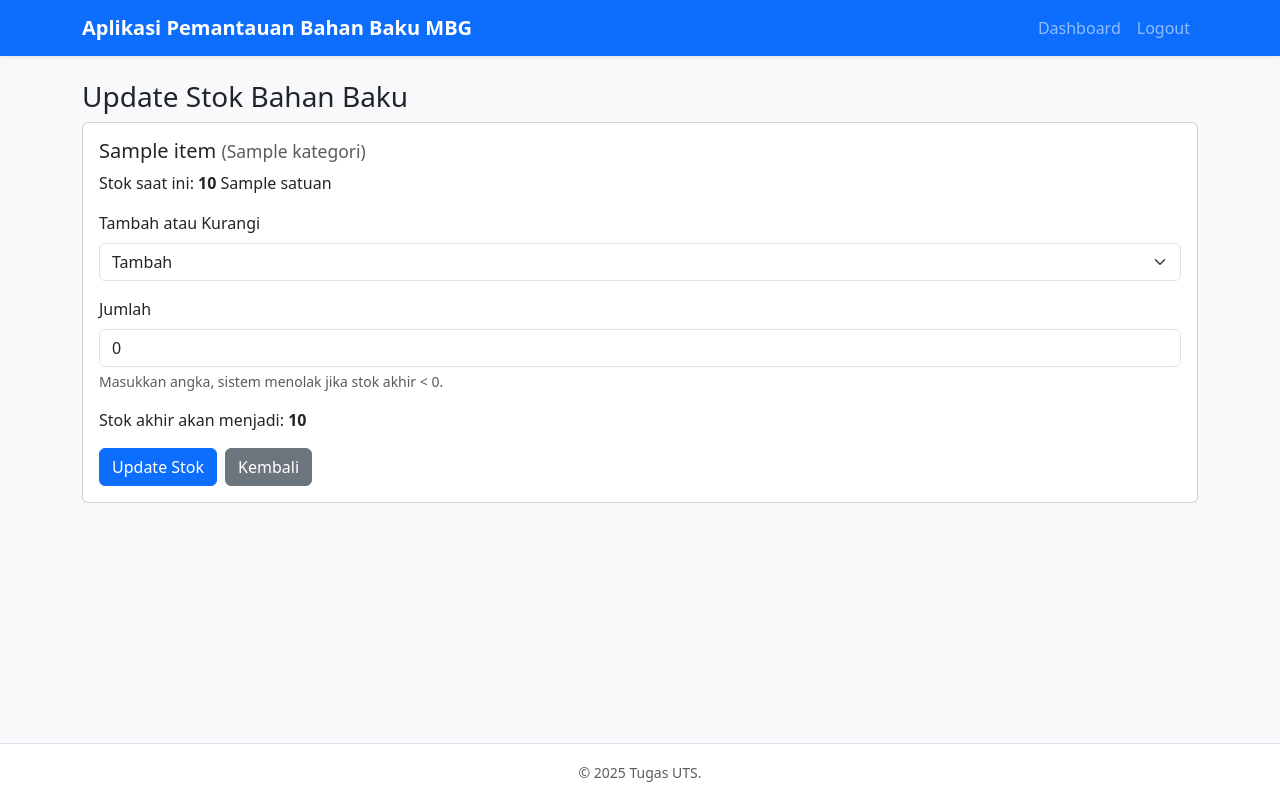
After one commit to revanramdani31/MBG_058_2B_Revan-Ramdani-Permana, a CodeIgniter 4 app: the page made by app/Views/gudang/update_stok.php in a window 1280 px wide. The commit adds this page. Run offline with PHP 8.4 and a stand-in for CodeIgniter, Linux system fonts and the light colour scheme; the template is opened without the code that fills it: most values are stand-ins (such as "Sample title", 1, 10 or a date in 2020); data that the repository does not hold is empty; some libraries are stand-ins or nearby versions.

Commit message:
Add Fitur Update Stok Bahan by Revan Ramdani Pernana

```diff
--- /dev/null
+++ b/app/Views/gudang/update_stok.php
@@ -0,0 +1,92 @@
+<?= $this->include('partials/header', ['title' => 'Update Stok']) ?>
+
+<div class="container mt-4">
+    <h3>Update Stok Bahan Baku</h3>
+
+    <?php if (session()->getFlashdata('error')): ?>
+        <div class="alert alert-danger"><?= esc(session()->getFlashdata('error')) ?></div>
+    <?php endif; ?>
+
+    <?php if (empty($item)): ?>
+        <div class="alert alert-warning">Data bahan tidak ditemukan.</div>
+    <?php else: ?>
+        <div class="card">
+            <div class="card-body">
+                <h5 class="card-title"><?= esc($item['nama']) ?> <small class="text-muted">(<?= esc($item['kategori']) ?>)</small></h5>
+                <p>Stok saat ini: <strong id="current-stock"><?= esc($item['jumlah']) ?></strong> <?= esc($item['satuan']) ?></p>
+
+                <form id="updateStockForm" method="post" action="<?= site_url('gudang/bahan/'.$item['id'].'/update-stock') ?>">
+                    <?= csrf_field() ?>
+                    <div class="mb-3">
+                        <label for="operasi" class="form-label">Tambah atau Kurangi</label>
+                        <select id="operasi" name="operasi" class="form-select">
+                            <option value="tambah">Tambah</option>
+                            <option value="kurang">Kurangi</option>
+                        </select>
+                    </div>
+
+                    <div class="mb-3">
+                        <label for="jumlah" class="form-label">Jumlah</label>
+                        <input type="number" id="jumlah" name="jumlah" class="form-control" min="0" value="0" required>
+                        <div class="form-text">Masukkan angka, sistem menolak jika stok akhir &lt; 0.</div>
+                    </div>
+
+                    <div class="mb-3">
+                        <p>Stok akhir akan menjadi: <strong id="result-stock">-</strong></p>
+                    </div>
+
+                    <div class="d-flex gap-2">
+                        <button type="submit" class="btn btn-primary" id="submitBtn">Update Stok</button>
+                        <a href="<?= site_url('/gudang/dashboard') ?>" class="btn btn-secondary">Kembali</a>
+                    </div>
+                </form>
+            </div>
+        </div>
+    <?php endif; ?>
+</div>
+
+<script>
+    (function(){
+        const currentStockEl = document.getElementById('current-stock');
+        const operasiEl = document.getElementById('operasi');
+        const jumlahEl = document.getElementById('jumlah');
+        const resultEl = document.getElementById('result-stock');
+        const form = document.getElementById('updateStockForm');
+        const submitBtn = document.getElementById('submitBtn');
+
+        function compute() {
+            const current = parseInt(currentStockEl.textContent, 10) || 0;
+            const jumlah = parseInt(jumlahEl.value, 10) || 0;
+            const op = operasiEl.value;
+            let result = current;
+
+            if (op === 'tambah') result = current + jumlah;
+            else result = current - jumlah;
+
+            resultEl.textContent = result;
+
+            if (result < 0 || jumlah < 0) {
+                submitBtn.disabled = true;
+                resultEl.style.color = 'red';
+            } else {
+                submitBtn.disabled = false;
+                resultEl.style.color = '';
+            }
+        }
+
+        operasiEl.addEventListener('change', compute);
+        jumlahEl.addEventListener('input', compute);
+
+        compute();
+
+        form.addEventListener('submit', function(e){
+            const result = parseInt(resultEl.textContent, 10) || 0;
+            if (result < 0) {
+                e.preventDefault();
+                alert('Stok akhir tidak boleh kurang dari 0. Periksa kembali input Anda.');
+            }
+        });
+    })();
+</script>
+
+<?= $this->include('partials/footer') ?>
```
Also changed, not shown: app/Config/Routes.php (+8 -4 lines), app/Controllers/GudangController.php (+65 -0 lines), app/Views/gudang/dashboard.php (+7 -1 lines).
